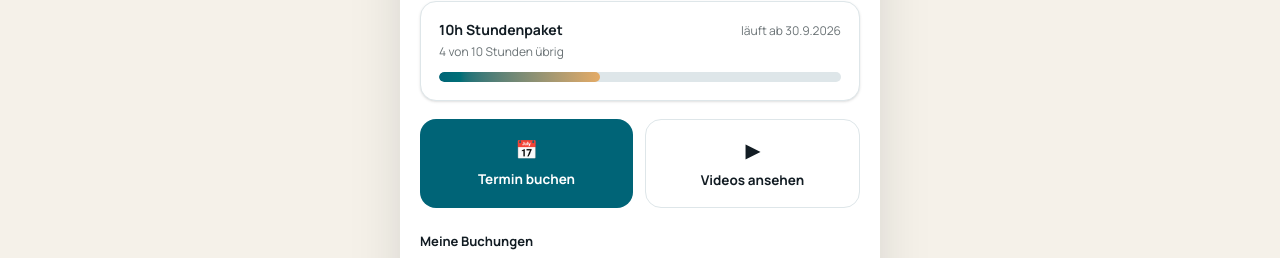
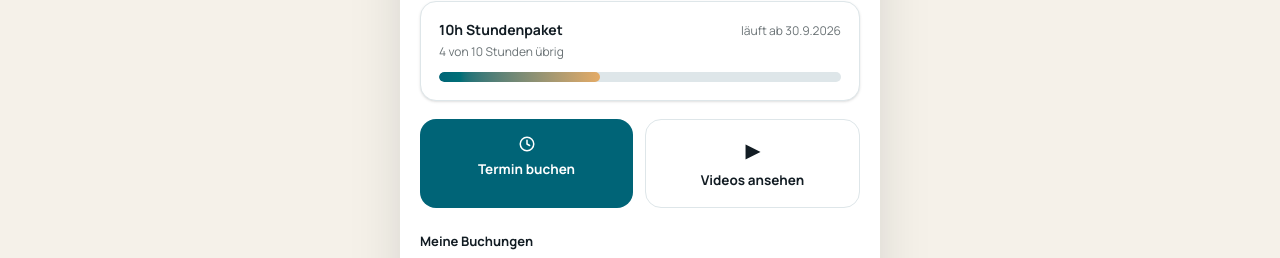
Before and after one commit to Kiteschoolhindeloopen/LetsFly, a Next.js app: page /dashboard in a window 1280 px wide. Shown: the part 436-694 px from the top of the page. Built offline with nearby package versions, Linux system fonts and the light colour scheme.

Commit message:
fix: replace calendar emoji with white clock icon on booking button

```diff
--- a/src/app/dashboard/page.tsx
+++ b/src/app/dashboard/page.tsx
@@ -209,7 +209,19 @@ export default function DashboardPage() {
           onClick={() => router.push("/book")}
           className="flex flex-1 flex-col items-center gap-1.5 rounded-2xl bg-lf-ocean py-4 text-[13.5px] font-bold text-white"
         >
-          <span className="text-lg">📅</span>Termin buchen
+          <svg
+            className="h-[18px] w-[18px]"
+            viewBox="0 0 24 24"
+            fill="none"
+            stroke="currentColor"
+            strokeWidth="2"
+            strokeLinecap="round"
+            strokeLinejoin="round"
+          >
+            <circle cx="12" cy="12" r="9" />
+            <path d="M12 7v5l3.5 2" />
+          </svg>
+          Termin buchen
         </button>
         <button
           onClick={() => router.push("/videos")}
```
